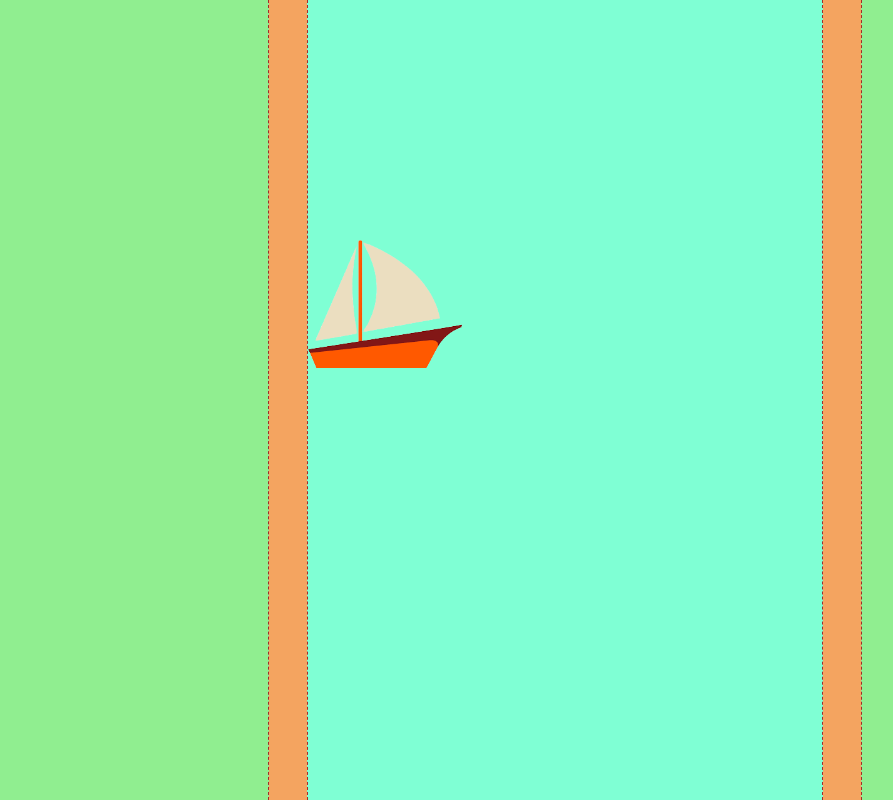
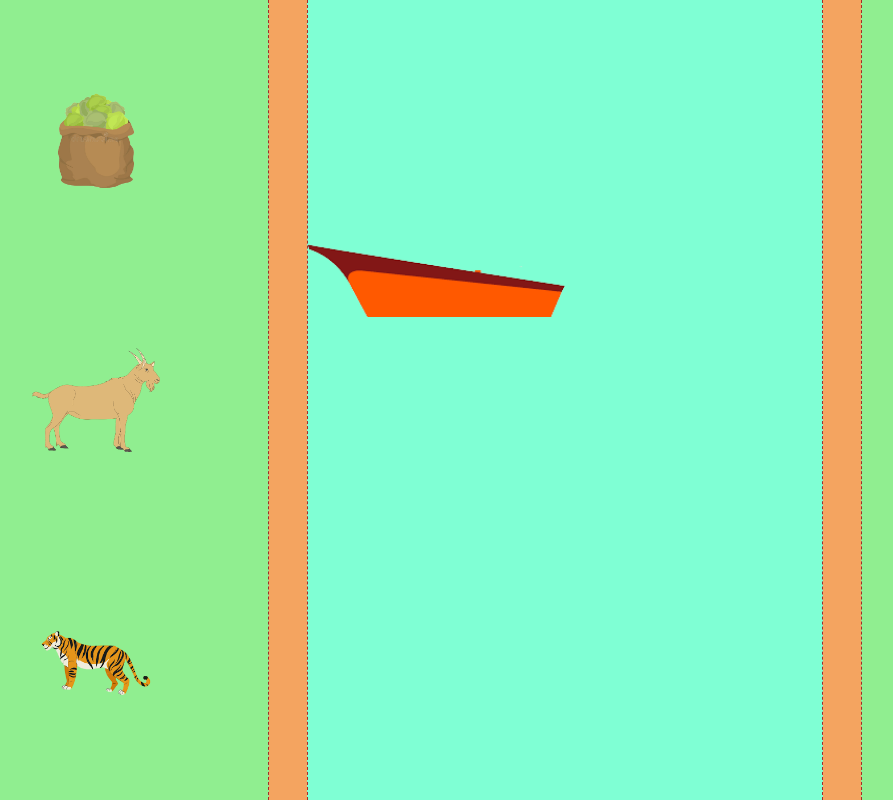
Before and after one commit to kidanekalM/Riddle, a plain HTML site: page index.html in a window 1280 px wide. Shown: the whole page, without its empty margins (75-968 px from the left). Drawn offline with Linux system fonts and the light colour scheme.

Commit message:
added more images

```diff
--- a/index.css
+++ b/index.css
@@ -19,6 +19,12 @@
     border-right: 1px dashed brown;
     /* background-image: linear-gradient(180deg,aqua,lightgreen); */
     grid-area: start;
+    display: grid;
+    align-items: center;
+    justify-content: center;
+}
+.start img{
+    width: 10vw;
 }
 .wrapper .end{
     height: 100vh;
@@ -34,7 +40,7 @@
     background-color: aquamarine;
 }
 .wrapper .river img{
-    width:30%;
+    width:50%;
     position: relative;
     top: 30vh;
     animation-name: moveforward;
--- a/index.html
+++ b/index.html
@@ -10,11 +10,13 @@
 <body>
     <div class="wrapper">
         <div class="start">
-
+            <img src="img/Cabbage.png" alt="">
+            <img src="img/Goat.png" alt="">
+            <img src="img/Tiger.png" alt="">
         </div>
         <div class="bank"></div>
         <div class="river">
-            <img src="img/boat.png" alt="">
+            <img src="img/boatBackward.png" alt="">
         </div>
         <div class="bank"></div>
         <div class="end">
```
Also changed, not shown: img/Cabbage.png (added), img/Goat.png (added), img/Tiger.png (added), img/mannedBoatBack.png (added), img/mannedBoatForward.png (added), img/river1.png (deleted), img/river2.png (deleted).
